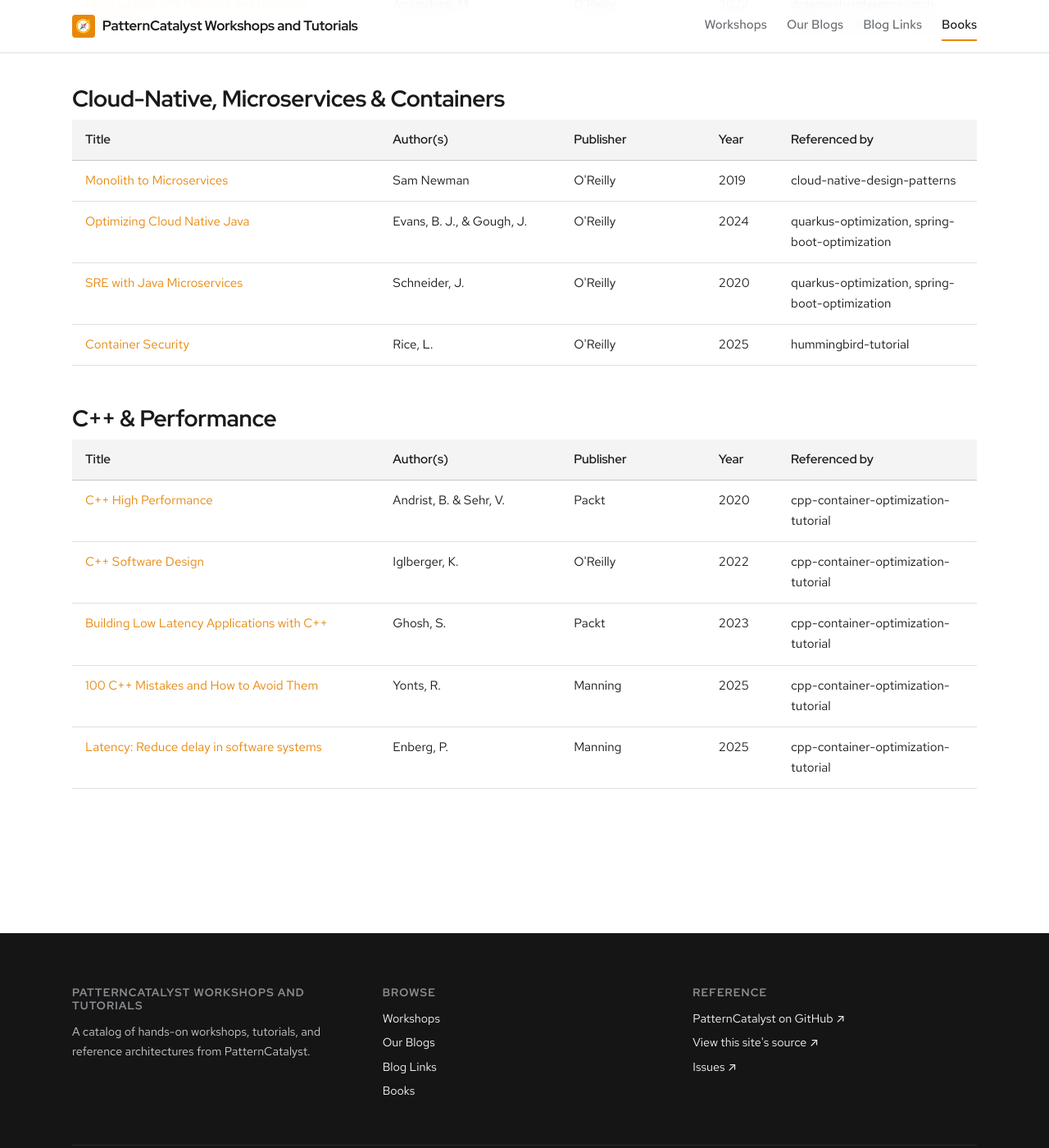
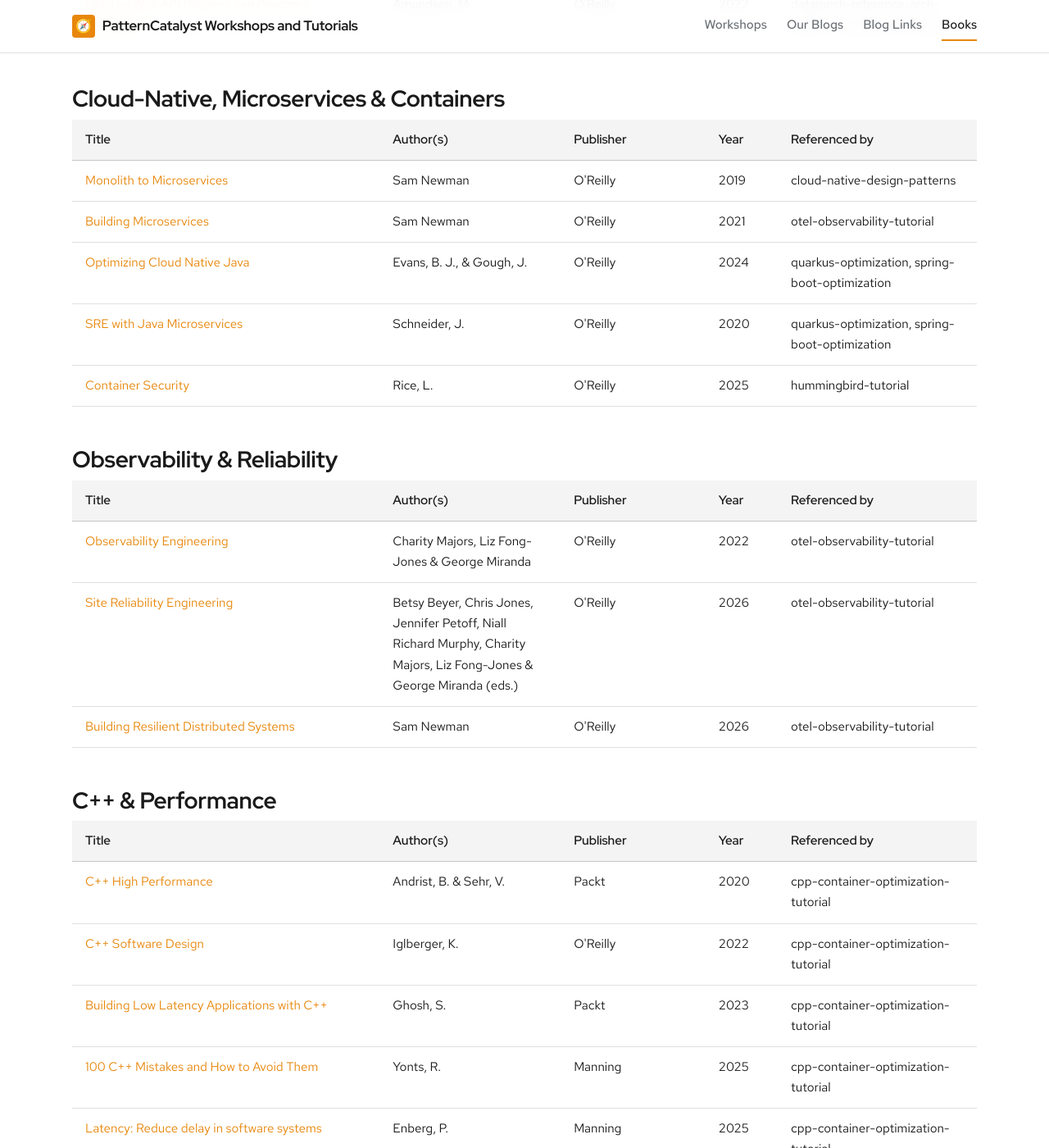
Before and after one commit to patterncatalyst/patterncatalyst-workshops-tutorials-list, a Jekyll site: the page built from books.html, in a window 1280 px wide and 1400 px high, scrolled down 1498 px. Shown: the whole window at 82% size. Built offline with Jekyll 4.4.1, drawn with Linux system fonts in a browser that asks for light colours; some web fonts are replaced.

Commit message:
content(books): add Newman, Majors, Beyer observability/reliability references
Add Building Microservices (2nd ed.) and Building Resilient Distributed
Systems by Sam Newman, Observability Engineering by Majors/Fong-Jones/
Miranda, and Site Reliability Engineering (2nd ed.) for the upcoming
otel-observability-tutorial project. New "Observability & Reliability"
category groups the reliability-focused titles; Building Microservices
joins the existing Cloud-Native category.

```diff
--- a/_data/book_categories.yml
+++ b/_data/book_categories.yml
@@ -34,9 +34,16 @@
 - name: "Cloud-Native, Microservices & Containers"
   books:
     - "Monolith to Microservices"
+    - "Building Microservices"
     - "Optimizing Cloud Native Java"
     - "SRE with Java Microservices"
     - "Container Security"
+
+- name: "Observability & Reliability"
+  books:
+    - "Observability Engineering"
+    - "Site Reliability Engineering"
+    - "Building Resilient Distributed Systems"
 
 - name: "C++ & Performance"
   books:
--- a/_data/books.yml
+++ b/_data/books.yml
@@ -50,6 +50,26 @@
   url: "https://www.packtpub.com/en-us/product/building-low-latency-applications-with-c-9781837639359"
   referenced_by:
     - "cpp-container-optimization-tutorial"
+
+- title: "Building Microservices"
+  authors: "Sam Newman"
+  publisher: "O'Reilly"
+  year: 2021
+  isbn: "9781492034025"
+  url: "https://www.oreilly.com/library/view/building-microservices-2nd/9781492034018/"
+  review_note: "2nd Edition (subtitle: Designing Fine-Grained Systems), published 2021. Print ISBN 9781492034025 (confirmed via Biblio/AbeBooks/eBay listings) differs from the O'Reilly product-page ebook ISBN 9781492034018 — same book, different format, consistent with this catalog's existing print/ebook ISBN convention (see Optimizing Cloud Native Java, SRE with Java Microservices)."
+  referenced_by:
+    - "otel-observability-tutorial"
+
+- title: "Building Resilient Distributed Systems"
+  authors: "Sam Newman"
+  publisher: "O'Reilly"
+  year: 2026
+  isbn: "9781098163532"
+  url: "https://www.oreilly.com/library/view/building-resilient-distributed/9781098163532/"
+  review_note: "Full subtitle: Patterns and Practices for Stable Software. As of Oct 2026 this title is in O'Reilly early access, not yet fully published; confirmed via the author's own site (samnewman.io) and the O'Reilly product page, with print publication targeted for September 2026."
+  referenced_by:
+    - "otel-observability-tutorial"
 
 - title: "C++ High Performance"
   authors: "Andrist, B. & Sehr, V."
@@ -150,6 +170,16 @@
   referenced_by:
     - "cloud-native-design-patterns"
 
+- title: "Observability Engineering"
+  authors: "Charity Majors, Liz Fong-Jones & George Miranda"
+  publisher: "O'Reilly"
+  year: 2022
+  isbn: "9781492076445"
+  url: "https://www.oreilly.com/library/view/observability-engineering/9781492076438/"
+  review_note: "This is the 1st edition (2022, three authors: Majors, Fong-Jones, Miranda). A heavily revised 2nd edition (ISBN 9781098179915) was published later adding a fourth author, Austin Parker; the 1st edition is used here to match the three-author citation this entry covers. Print ISBN 9781492076445 differs from the O'Reilly product-page ebook ISBN 9781492076438, same convention as other dual-format entries in this file."
+  referenced_by:
+    - "otel-observability-tutorial"
+
 - title: "Optimizing Cloud Native Java"
   authors: "Evans, B. J., & Gough, J."
   publisher: "O'Reilly"
@@ -182,6 +212,16 @@
     - "datamesh-reference-arch-python"
     - "minikube-on-fedora"
 
+- title: "Site Reliability Engineering"
+  authors: "Betsy Beyer, Chris Jones, Jennifer Petoff, Niall Richard Murphy, Charity Majors, Liz Fong-Jones & George Miranda (eds.)"
+  publisher: "O'Reilly"
+  year: 2026
+  isbn: "9798341607675"
+  url: "https://www.oreilly.com/library/view/site-reliability-engineering/9798341607675/"
+  review_note: "Full subtitle: How Google Runs Production Systems. A 2nd edition was confirmed to exist (ISBN 9798341607675), with original editors Beyer/Jones/Petoff/Murphy joined by new co-editors Charity Majors, Liz Fong-Jones & George Miranda; scheduled for publication October 27, 2026. Used here per instructions to prefer a 2nd edition when one exists, in place of the free 1st-edition (2016) text hosted at sre.google."
+  referenced_by:
+    - "otel-observability-tutorial"
+
 - title: "SRE with Java Microservices"
   authors: "Schneider, J."
   publisher: "O'Reilly"
```
